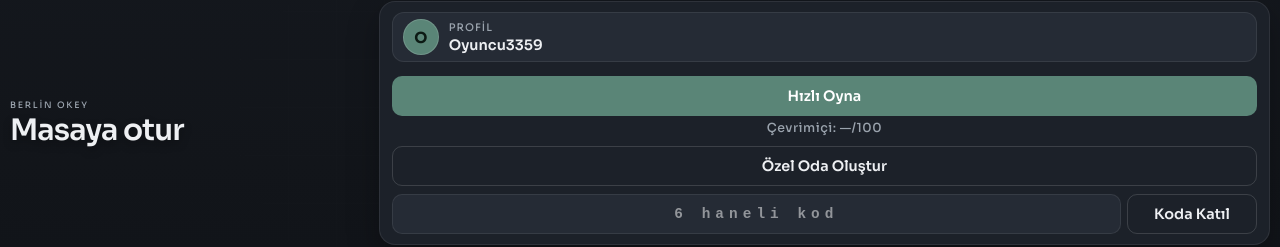
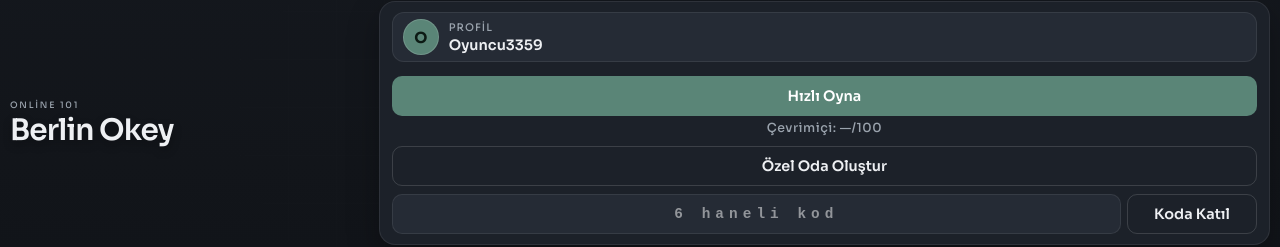
Before and after one commit to BeratPerson/berlin-okey, a website: page public/index.html in a window 1280 px wide. Shown: the part 277-524 px from the top of the page. Drawn offline with nearby package versions, Linux system fonts and the light colour scheme; no server answers.

Commit message:
Keep Berlin Okey as menu hero with quiet professional styling.
Co-authored-by: Cursor <cursoragent@cursor.com>

```diff
--- a/public/index.html
+++ b/public/index.html
@@ -35,8 +35,8 @@
 
     <div class="container phone-lobby">
         <header class="header lobby-hero">
-            <p class="brand-mark">Berlin Okey</p>
-            <h1 class="logo"><span class="logo-text">Masaya otur</span></h1>
+            <p class="brand-mark">Online 101</p>
+            <h1 class="logo"><span class="logo-text">Berlin Okey</span></h1>
             <p class="tagline">Hızlı eşleş veya özel oda kur</p>
         </header>
 
```
